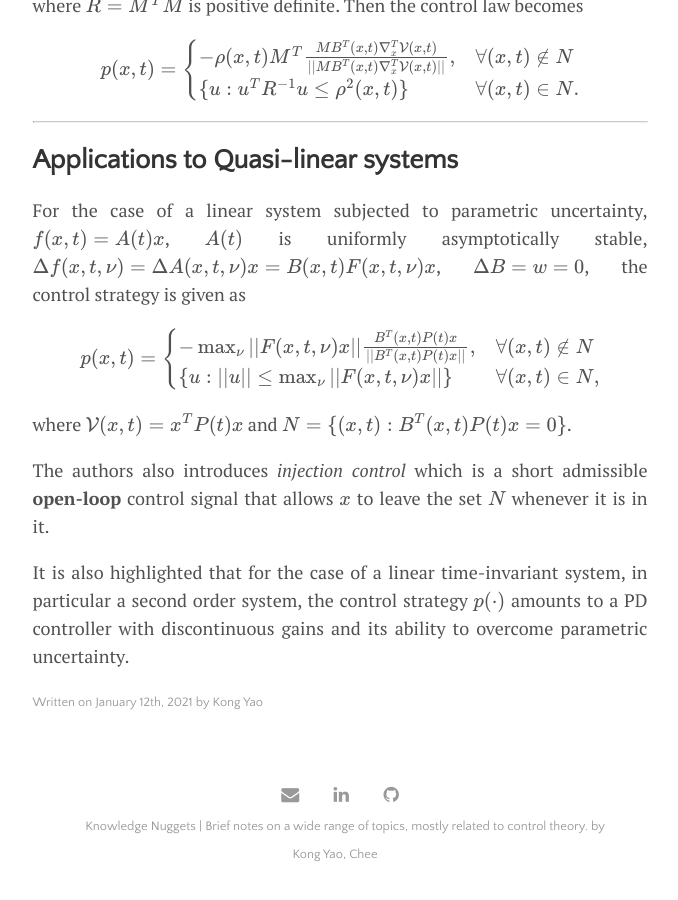
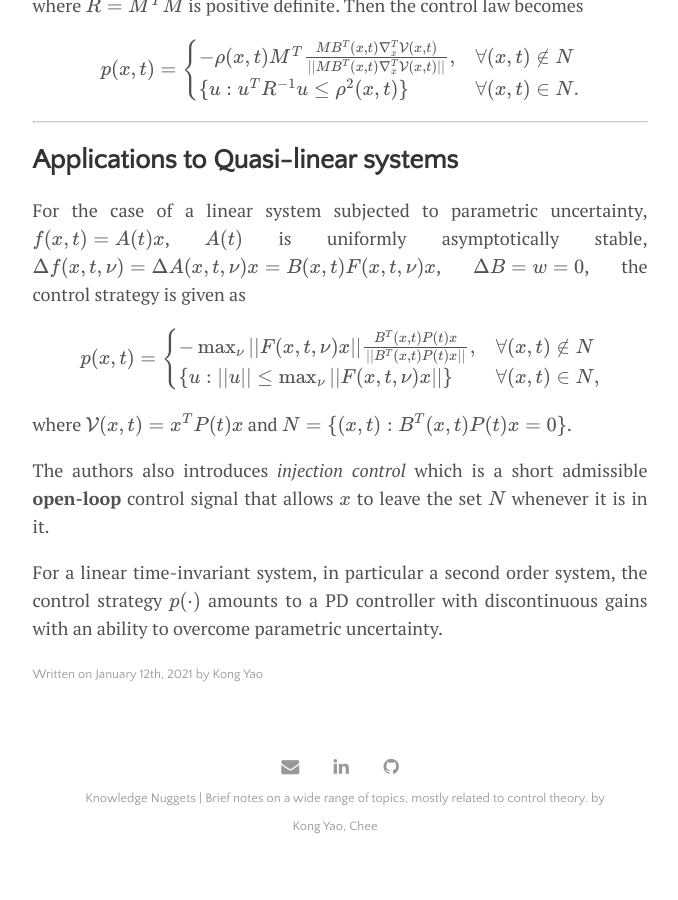
Before and after one commit to CheeGY/cheegy.github.io, a Jekyll site: the page built from _posts/2021-01-12-Gutman1979.md, in a window 1280 px wide and 900 px high, scrolled down 3417 px. Shown: the whole window, without its empty margins (300-978 px from the left). Built offline with Jekyll 4.4.1, drawn with Linux system fonts in a browser that asks for light colours; formulas are drawn with MathJax 3; after the commit the page ends 4289 px from its top, so only the background shows below that.

Commit message:
Update 2021-01-12-Gutman1979.md

```diff
--- a/_posts/2021-01-12-Gutman1979.md
+++ b/_posts/2021-01-12-Gutman1979.md
@@ -112,4 +112,4 @@ where $\mathcal V(x,t) = x^T P(t) x$ and $N = \\{(x,t): B^T(x,t) P(t) x = 0\\}$.
 
 The authors also introduces _injection control_ which is a short admissible **open-loop** control signal that allows $x$ to leave the set $N$ whenever it is in it.
 
-It is also highlighted that for the case of a linear time-invariant system, in particular a second order system, the control strategy $p(\cdot)$ amounts to a PD controller with discontinuous gains and its ability to overcome parametric uncertainty.
+For a linear time-invariant system, in particular a second order system, the control strategy $p(\cdot)$ amounts to a PD controller with discontinuous gains with an ability to overcome parametric uncertainty.
```
